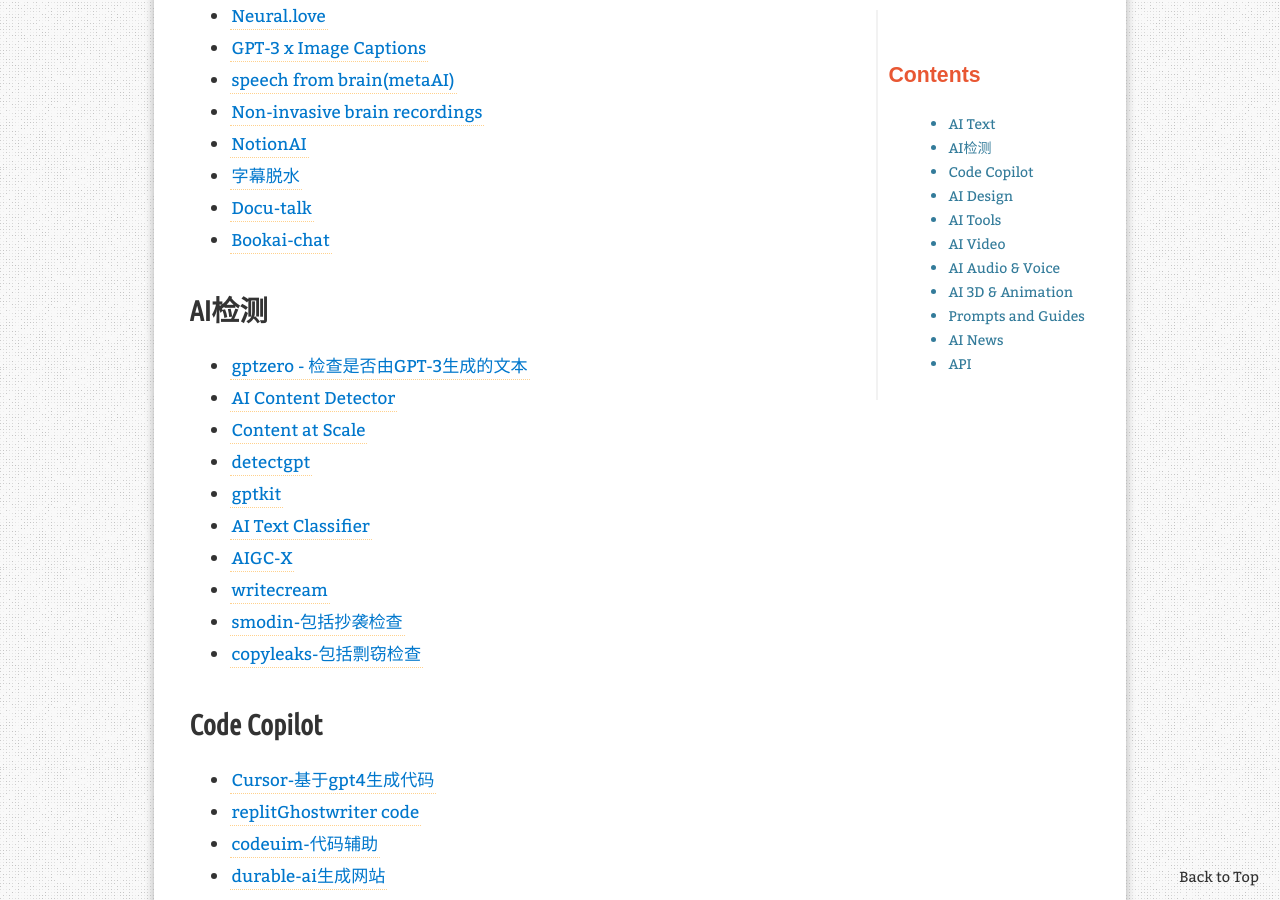
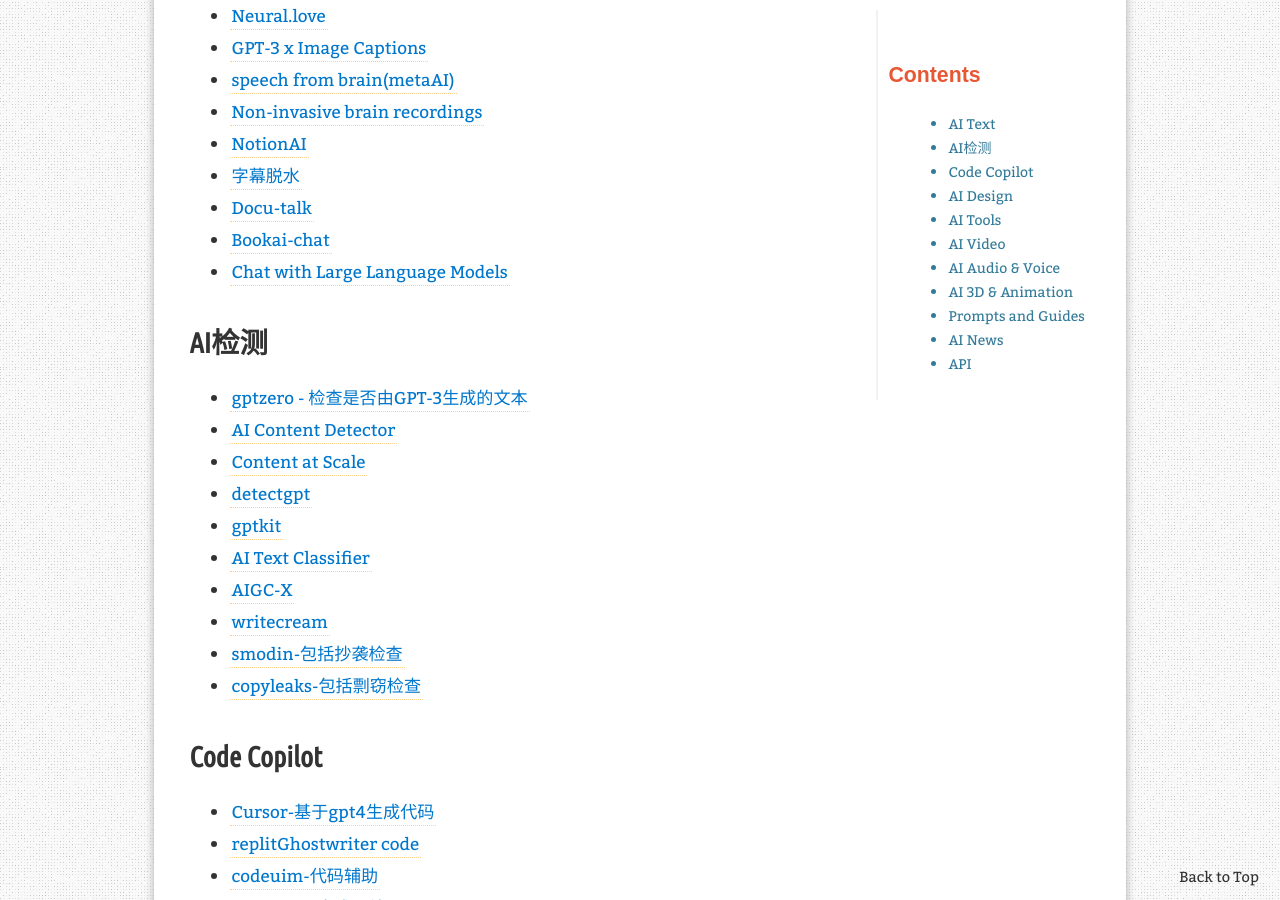
Before and after one commit to ElmTran/ElmTran.github.io, a Jekyll site: the page built from _posts/2023-04-06-awesome-ai-project.md, in a window 1280 px wide and 900 px high, scrolled down 1631 px. Built offline with Jekyll 4.4.1, drawn with Linux system fonts in a browser that asks for light colours; comment, search, counter and statistics services are not loaded; part of the change alters nothing that is shown.

```diff
--- a/_config.yml
+++ b/_config.yml
@@ -57,6 +57,8 @@ author:
       url: https://alist.elmtran.live/
     - name: chat
       url: https://chat.elmtran.live/
+    - name: e5
+      url: https://e5renew.elmtran.live/
 home:
   section1: <h1>Elmtran's Blog</h1>
   section2: <h3>Your hair is winter fire,<br/><br/>January embers,<br/><br/>My heart burns there, too.</h3>
--- a/_posts/2023-04-06-awesome-ai-project.md
+++ b/_posts/2023-04-06-awesome-ai-project.md
@@ -101,6 +101,8 @@ redirect_from:
   - [Docu-talk](https://docu-talk.com/)
 
   - [Bookai-chat](https://www.bookai.chat/)
+
+  - [Chat with Large Language Models](https://chat.lmsys.org/)
 
 ## AI检测
 
```
Also changed, not shown: assets/images/simple-icons/e5-48.png (added).
